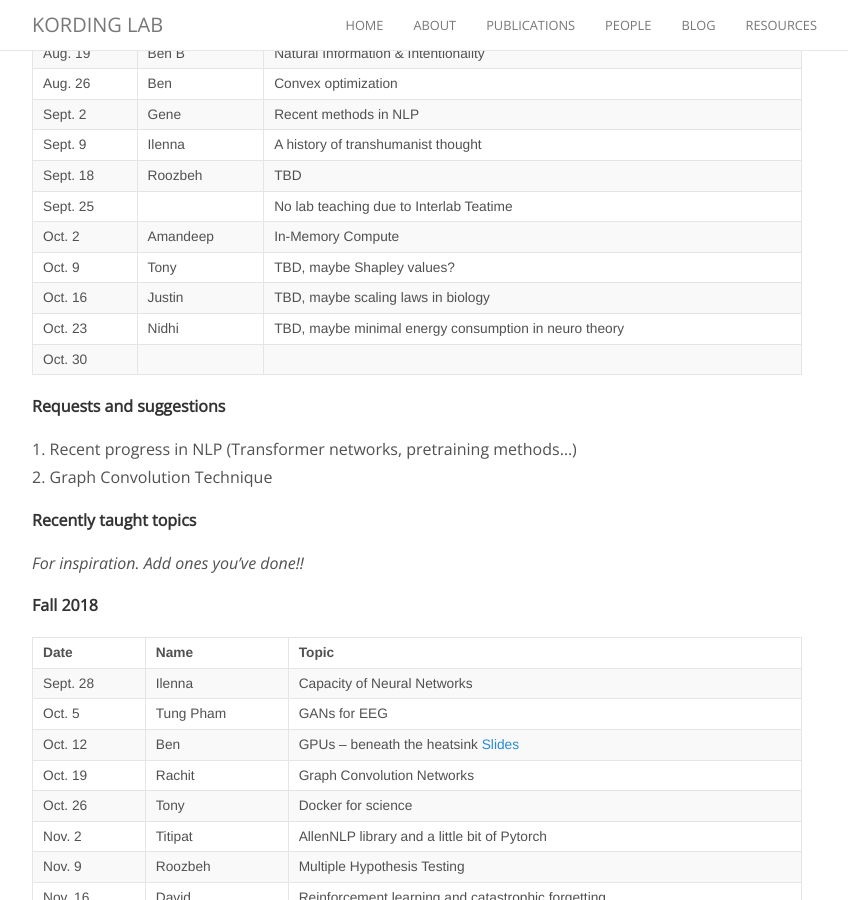
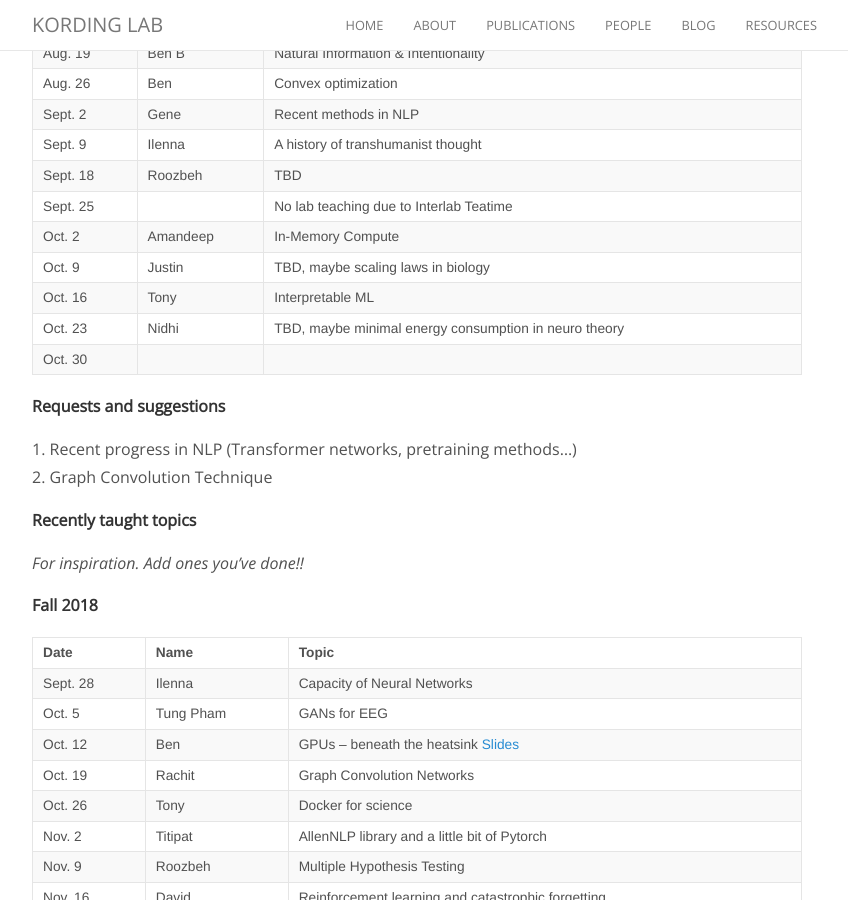
Before and after one commit to KordingLab/KordingLab.github.io, a Jekyll site: the page built from _posts/2018-08-29-upcoming-lab-teaching.md, in a window 1280 px wide and 900 px high, scrolled down 484 px. Shown: the whole window, without its empty margins (223-1071 px from the left). Built offline with Jekyll 4.4.1, drawn with Linux system fonts in a browser that asks for light colours; nearby versions of some CDN libraries; comment, search, counter and statistics services are not loaded.

Commit message:
swap with Justin, update lab teaching topic

```diff
--- a/_posts/2018-08-29-upcoming-lab-teaching.md
+++ b/_posts/2018-08-29-upcoming-lab-teaching.md
@@ -25,8 +25,8 @@ Get on the listserve for announcements: https://groups.google.com/forum/#!forum/
 | Sept. 18 | Roozbeh | TBD |
 | Sept. 25 |  | No lab teaching due to Interlab Teatime |
 | Oct. 2 |Amandeep |In-Memory Compute |
-| Oct. 9 | Tony | TBD, maybe Shapley values?|
-| Oct. 16 | Justin | TBD, maybe scaling laws in biology|
+| Oct. 9 | Justin | TBD, maybe scaling laws in biology|
+| Oct. 16 | Tony | Interpretable ML|
 | Oct. 23 | Nidhi | TBD, maybe minimal energy consumption in neuro theory |
 | Oct. 30 | | |
 
```
